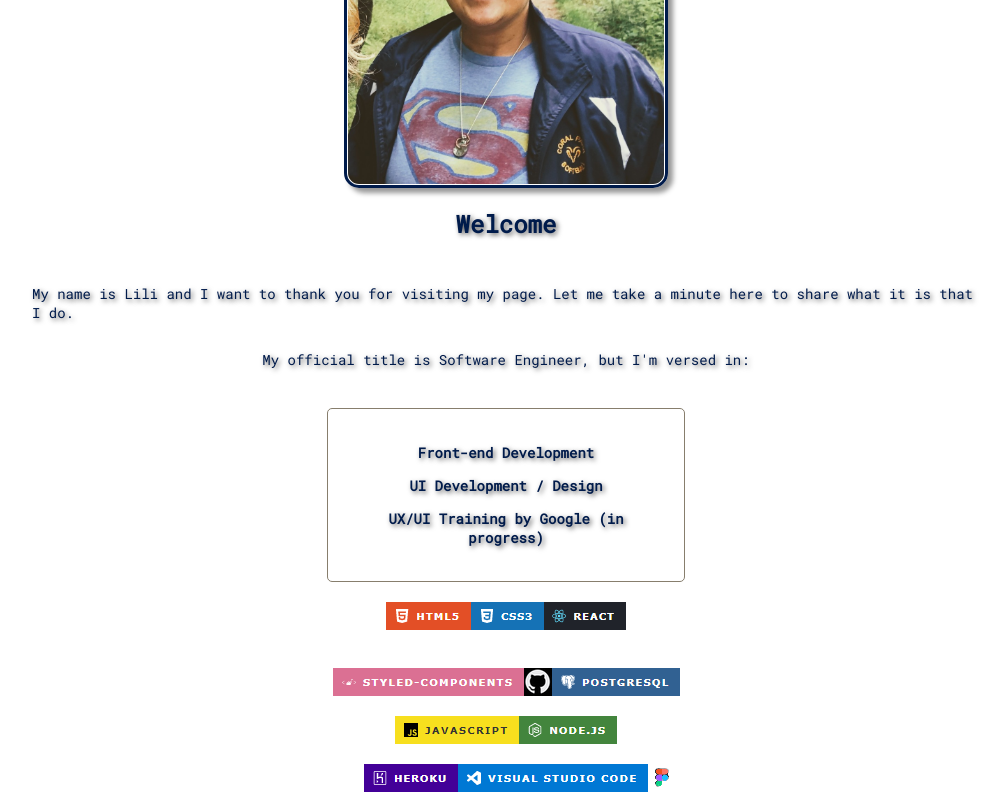
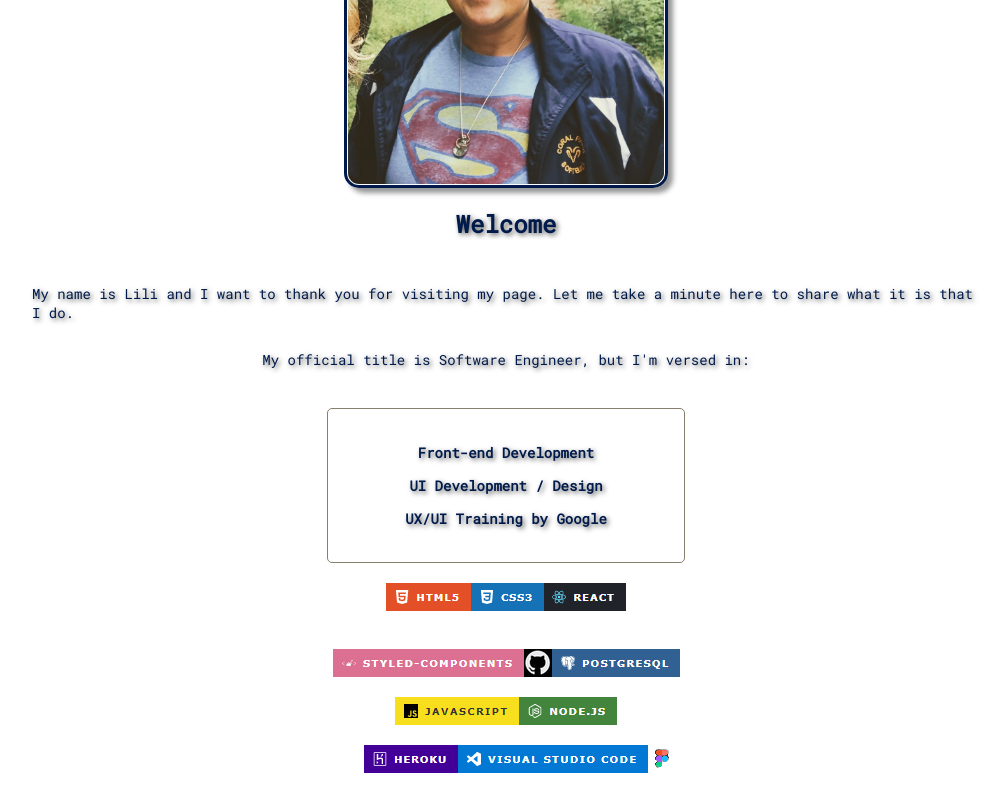
Before and after one commit to LFuen/Work, a React (Create React App) app: page / in a window 1280 px wide. Shown: the part 473-1273 px from the top of the page, without its empty margins (134-1140 px from the left). Built offline with nearby package versions, Linux system fonts and the light colour scheme; a web font is replaced by a local one; what react-animations would draw is missing.

Commit message:
Updated Welcome

```diff
--- a/src/Components/Welcome/Welcome.js
+++ b/src/Components/Welcome/Welcome.js
@@ -22,7 +22,7 @@ class Welcome extends Component{
         return (
         <WelcomeDiv>
             <header id='Top' className='margin'>
-                <h1 className='flexRow' >Lili Fuentes</h1>
+                <h1 className='flexRow'>Lili Fuentes</h1>
             </header>
             <div className='mainPic'>
                 <span title='Say Cheese!'><img className='badge centerImage' alt='Hiking' src={smile}/></span>
@@ -34,7 +34,7 @@ class Welcome extends Component{
                 <div className='borderOne' id='versed'>
                     <p><b>Front-end Development</b></p>
                     <p><b>UI Development / Design</b></p>
-                    <p><b>UX/UI Training by Google (in progress)</b></p>
+                    <p><b>UX/UI Training by Google</b></p>
                 </div>
                 <Images className='icons'>
                     <img className='badge' src={html} alt='html'/>
```
